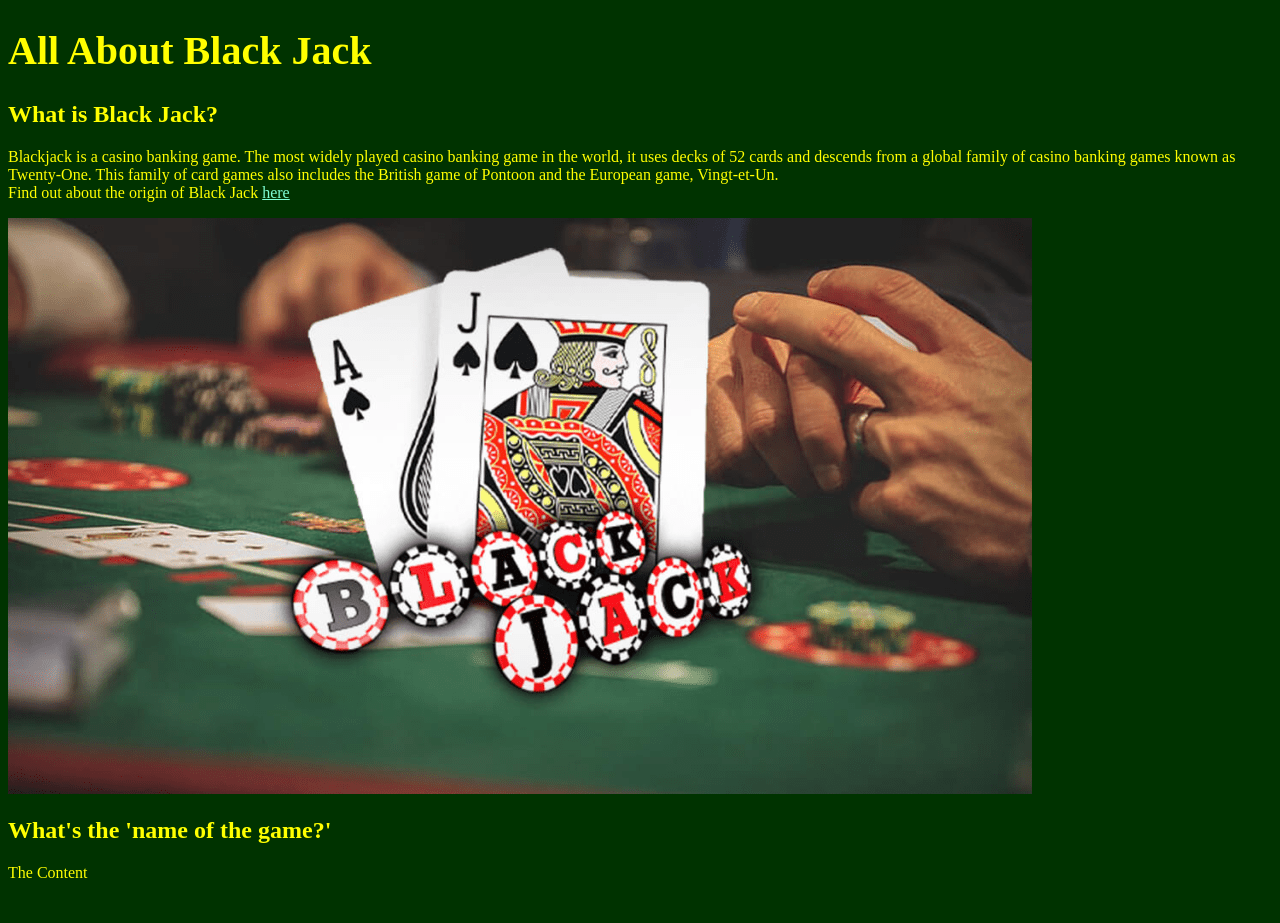
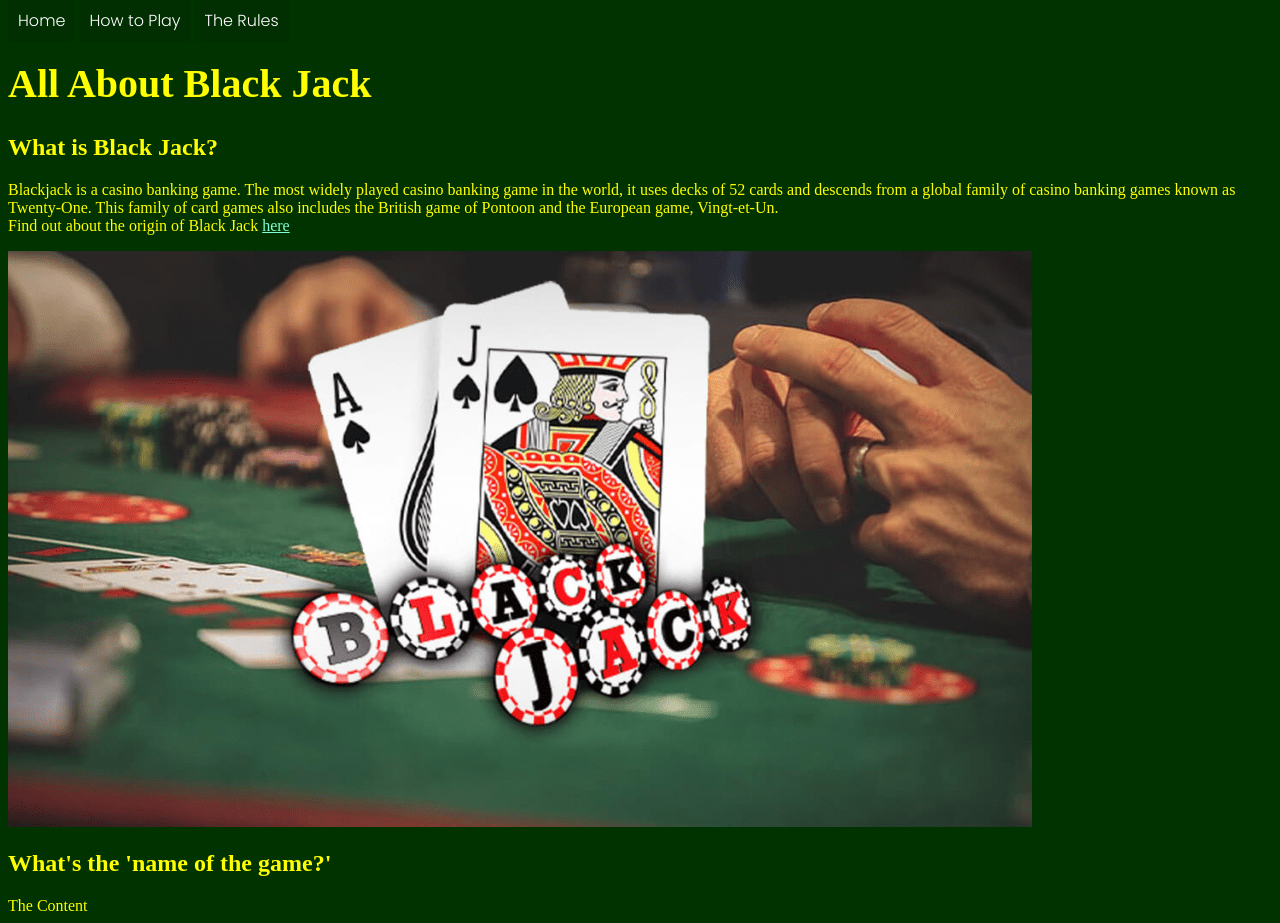
Before and after one commit to chloeWieser/90s-site, a plain HTML site: page index.html in a window 1280 px wide. Before the commit the page ends 890 px from the top, so only its background shows below. Drawn offline with Linux system fonts and the light colour scheme.

Commit message:
more changes

```diff
--- a/index.html
+++ b/index.html
@@ -6,9 +6,48 @@
     <meta name="viewport" content="width=device-width, initial-scale=1.0">
     <title>All About Black Jack</title>
     <!-- `./` if the file is in the same directory as the HTML file- in this case i'm using ./CSS/ bc its in a folder within the CSS file in the same directory -->
+
+    <link rel="preconnect" href="https://fonts.googleapis.com">
+    <link rel="preconnect" href="https://fonts.gstatic.com" crossorigin>
+    <link href="https://fonts.googleapis.com/css2?family=Poppins:wght@300&display=swap" rel="stylesheet">
+
+    <style>
+        #navbar
+        a{
+            color: yellow;
+            background-color: rgb(2, 47, 2);
+            padding: 10px;
+            font-style: 40px;
+            font-family: 'Poppins', sans-serif;
+
+        }
+                /* descendant styles */
+        #navbar a{
+            color: white;
+            text-decoration: none;
+            padding: 10px;
+            font-style: 40px;
+            font-family: 'Poppins', sans-serif;
+        }
+
+        #navbar a:hover{
+            text-decoration: underline;
+            color: yellow
+        }
+
+
+
+    </style>
+
     <link rel="stylesheet" type="text/css" href="./CSS/styles.css" /> <!--link tag-->
+
 </head>
 <body>
+    <div id="navbar">
+        <a href="./index.html">Home</a>
+        <a href="./How_to_play.html">How to Play</a>
+        <a href="./Rules.html">The Rules</a>
+    </div>
     <h1>All About Black Jack</h1>
     <div>
         <H2>What is Black Jack?</H2>
```
Also changed, not shown: How_to_play.html (+33 -0 lines), Rules.html (+33 -0 lines).
